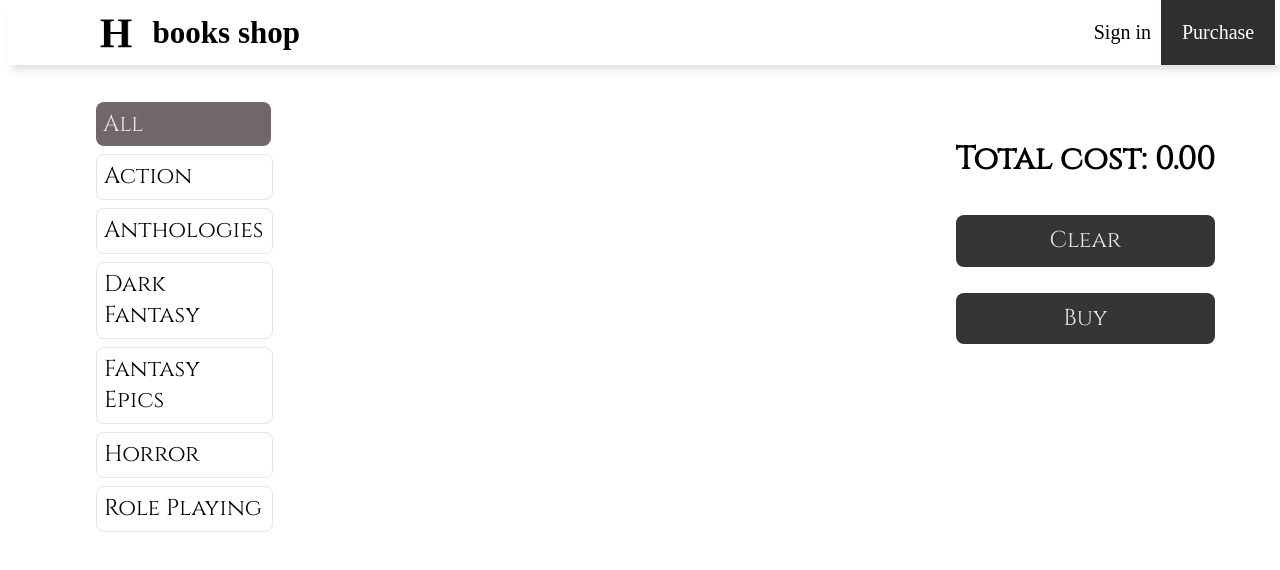
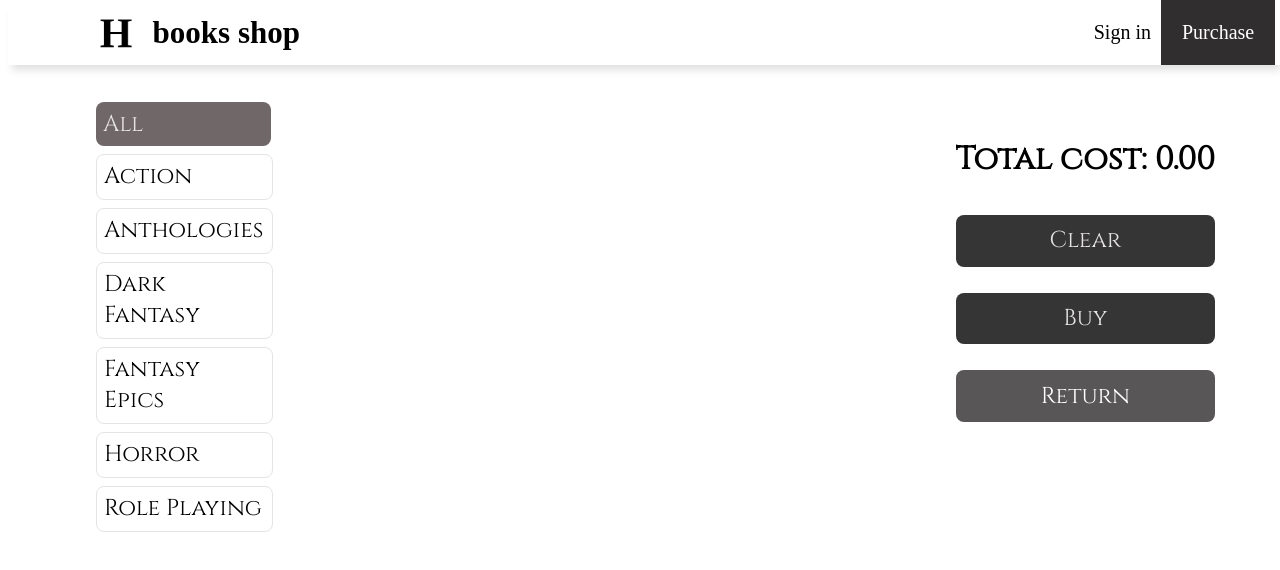
Before and after one commit to harry1003/Online_shop, a React (Create React App) app in the folder client/: page /purchase in a window 1280 px wide. Shown: the top 570 px of the page. Built offline with nearby package versions, Linux system fonts and the light colour scheme; no server answers; a web font is replaced by a local one.

Commit message:
redirect home

```diff
--- a/client/src/containers/Body/Body.js
+++ b/client/src/containers/Body/Body.js
@@ -1,5 +1,5 @@
 import React, { Component } from "react";
-import { Switch, Route, NavLink }  from "react-router-dom";
+import { Switch, Route, NavLink, Link }  from "react-router-dom";
 import './Body.css'
 import List from './List'
 import Products from './Products'
--- a/client/src/containers/Body/Products.css
+++ b/client/src/containers/Body/Products.css
@@ -23,21 +23,3 @@
     margin: 5%;
     font-family: 'Cinzel', serif;
 }
-
-.Button2{
-    background: rgb(54, 53, 53);
-    border: rgb(54, 53, 53);
-    border-radius: 8px;
-    color: rgb(230, 227, 227);
-
-    font-family: 'Cinzel', serif;
-    font-size: 23px;
-
-    margin: 5% 0%;
-    padding: 4%;
-    width: 100%;
-}
-
-.Button2:hover{
-    cursor: pointer;
-}
--- a/client/src/containers/Body/Purchase.css
+++ b/client/src/containers/Body/Purchase.css
@@ -4,3 +4,29 @@
 
     width: 50%;
 }
+
+.Button2{
+    background: rgb(54, 53, 53);
+    border: rgb(54, 53, 53);
+    border-radius: 8px;
+    color: rgb(230, 227, 227);
+
+    font-family: 'Cinzel', serif;
+    font-size: 23px;
+
+    margin: 5% 0%;
+    padding: 4%;
+    width: 100%;
+}
+
+.Button2:hover{
+    cursor: pointer;
+}
+
+.Button2.Home{
+    background: rgb(88, 86, 86);
+    color: rgb(255, 255, 255);
+    text-decoration:none;
+    text-align: center;
+    width: 92%;
+}
--- a/client/src/containers/Body/Purchase.js
+++ b/client/src/containers/Body/Purchase.js
@@ -1,4 +1,5 @@
 import React, { Component } from "react";
+import { NavLink }  from "react-router-dom";
 import './Purchase.css'
 import ProductItemPur from '../../components/ProductItemPur'
 
@@ -37,6 +38,7 @@ class Purchase extends Component {
                 <h1>Total cost: {(total).toFixed(2)}</h1>
                 <button className="Button2" onClick={this.props.clearShopList}> Clear </button>
                 <button className="Button2" onClick={this.props.buy}> Buy </button>
+                <NavLink to={"/"} className="Button2 Home">Return</NavLink>
             </div>
         </div>
         );
--- a/client/src/containers/Shop.js
+++ b/client/src/containers/Shop.js
@@ -1,4 +1,5 @@
 import React, { Component } from 'react';
+import { withRouter } from "react-router-dom";
 import axios from 'axios'
 
 import Header from "./Header/Header"
@@ -139,8 +140,7 @@ class Shop extends Component {
         .then(
             (send) => {
                 if(send){
-                    // Todo: redirect to '/'
-                    console.log(send);
+                    setTimeout(()=>this.props.history.push("/"), 1000);
                 }
             }
         )
@@ -212,4 +212,4 @@ class Shop extends Component {
         );
     }
 }
-export default Shop;
+export default withRouter(Shop);
```
